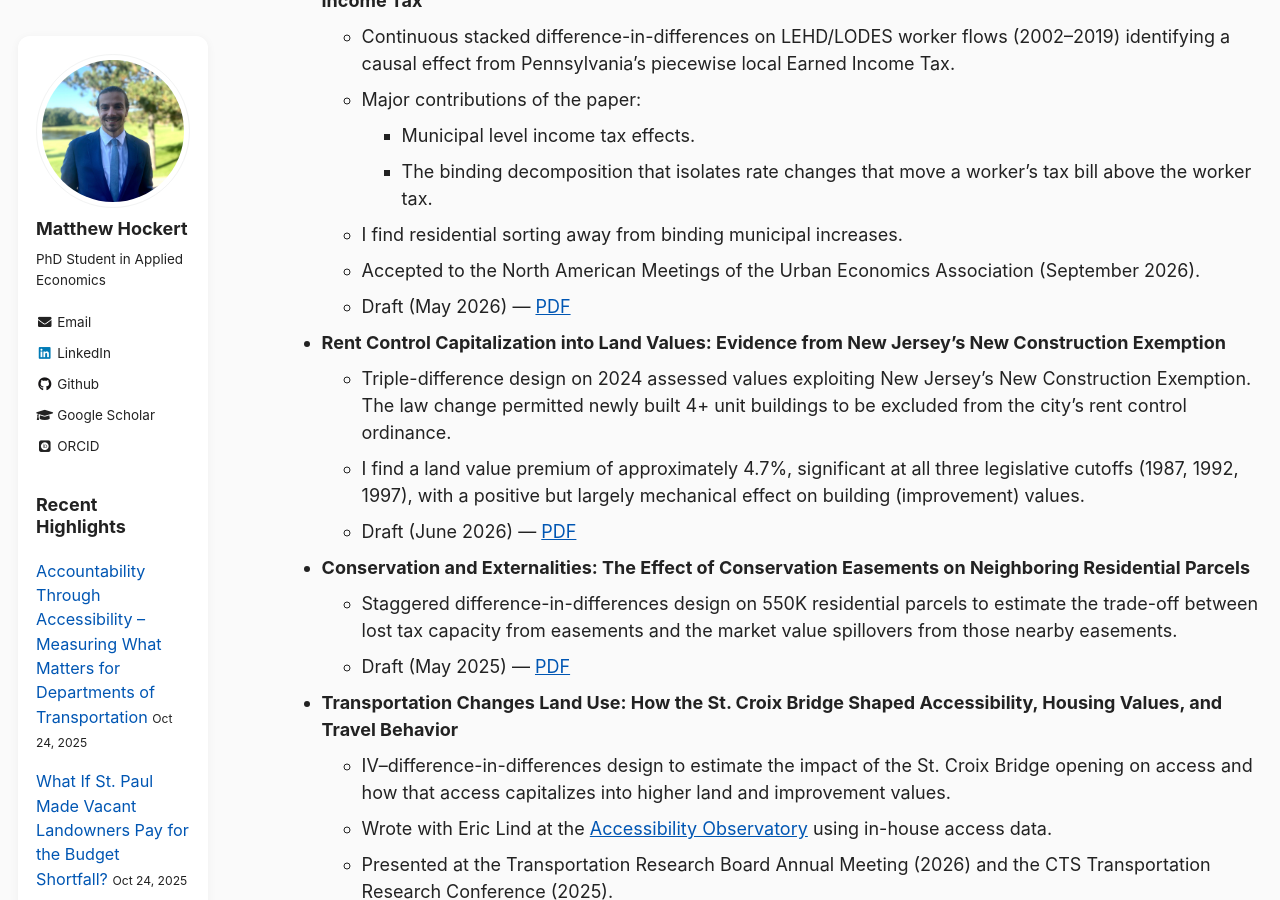
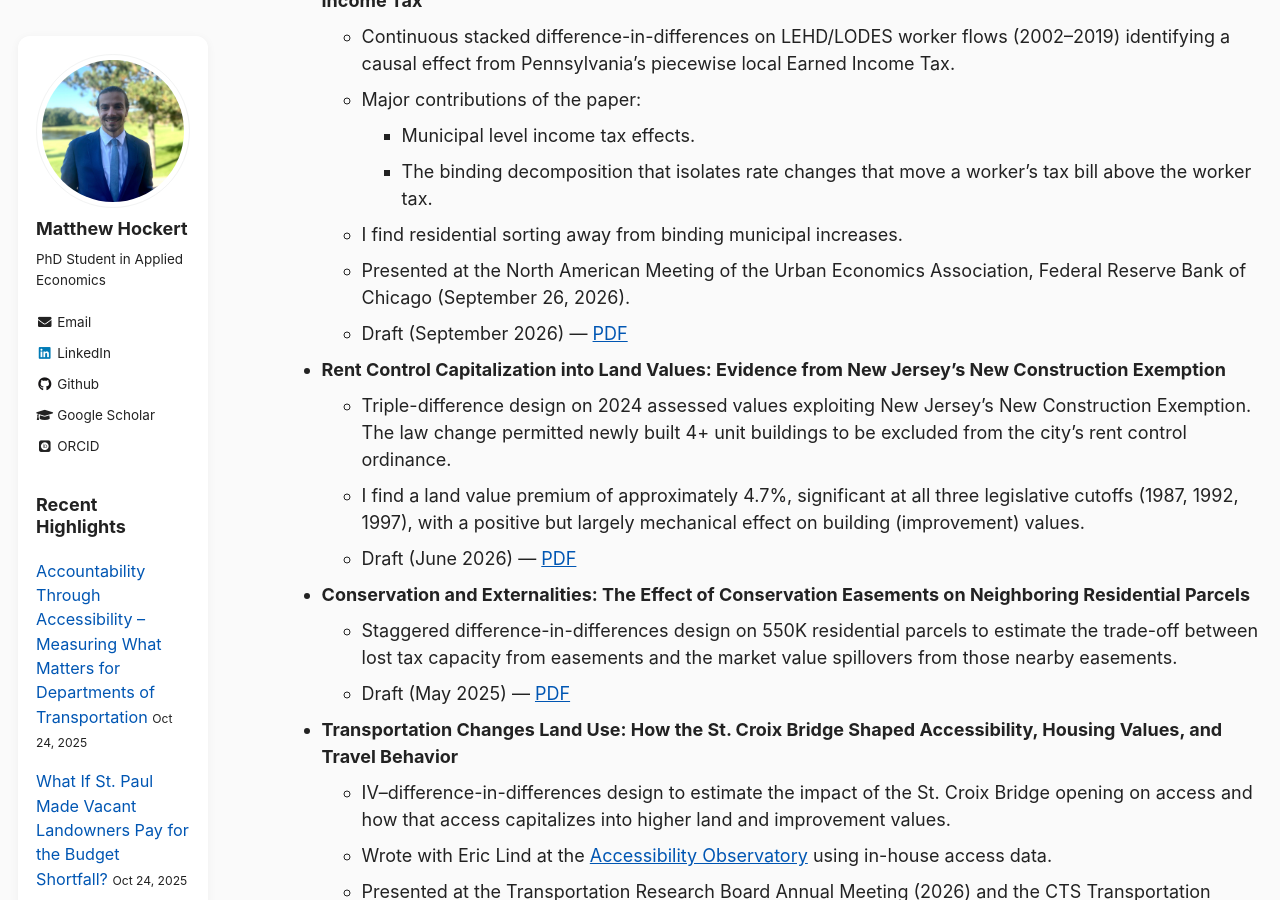
Before and after one commit to MatthewHockert/MatthewHockert.github.io, a Jekyll site: the page built from _pages/publications.md, in a window 1280 px wide and 900 px high, scrolled down 366 px. Built offline with Jekyll 4.4.1, drawn with Linux system fonts in a browser that asks for light colours; some web fonts are replaced.

Commit message:
Update local income tax sorting paper to September 2026 draft (UEA Chicago)

```diff
--- a/_pages/publications.md
+++ b/_pages/publications.md
@@ -23,8 +23,8 @@
     - Municipal level income tax effects.
     - The binding decomposition that isolates rate changes that move a worker's tax bill above the worker tax.
   - I find residential sorting away from binding municipal increases.
-  - Accepted to the North American Meetings of the Urban Economics Association (September 2026).
-  - Draft (May 2026) — [PDF]({{ '/files/local-income-tax-sorting.pdf' | relative_url }})
+  - Presented at the North American Meeting of the Urban Economics Association, Federal Reserve Bank of Chicago (September 26, 2026).
+  - Draft (September 2026) — [PDF]({{ '/files/local-income-tax-sorting.pdf' | relative_url }})
 
 - **Rent Control Capitalization into Land Values: Evidence from New Jersey's New Construction Exemption**
   - Triple-difference design on 2024 assessed values exploiting New Jersey's New Construction Exemption. The law change permitted newly built 4+ unit buildings to be excluded from the city's rent control ordinance.
```
Also changed, not shown: 1 other file.
